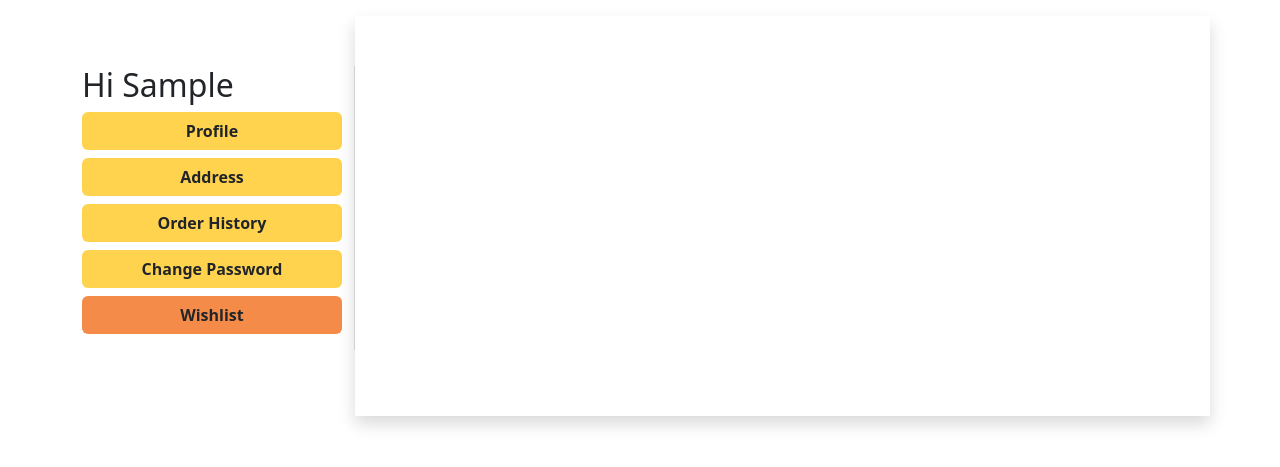
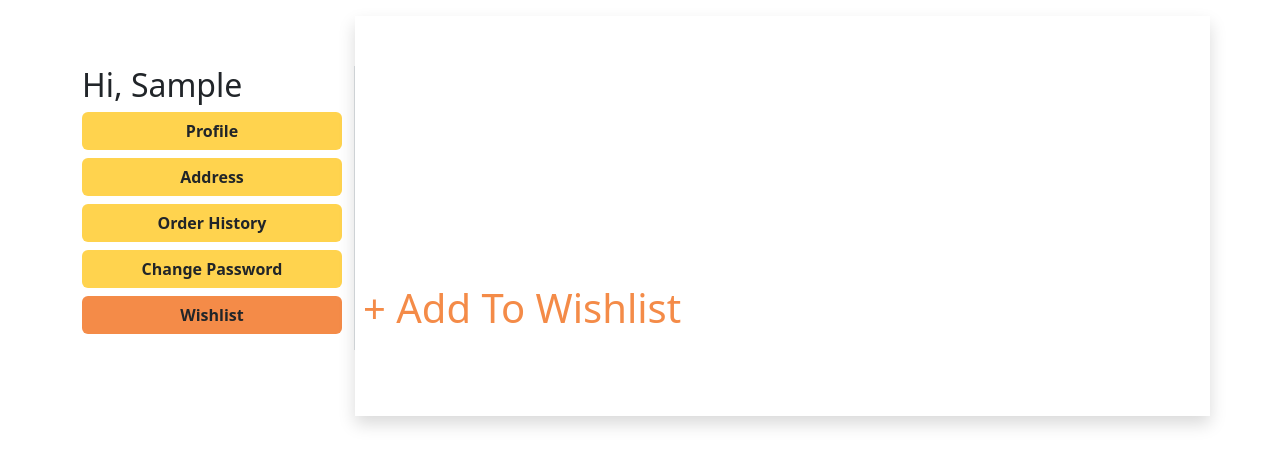
Before and after one commit to sreenath-pydev/PawsomePicks_E-com, a Django app: page /wishlist/ in a window 1280 px wide. Shown: the part 132-599 px from the top of the page. Run offline with Django 5.2, Linux system fonts and the light colour scheme; the visitor is signed in with stand-in values (Sample User, id 1); data that the repository does not hold is empty; some libraries are stand-ins or nearby versions.

Commit message:
Updated Wishlist page: - Display username without numbers. - Added condition to check if wishlist is empty. - Integrated 'Remove from Wishlist' button with a custom style and icon.

```diff
--- a/Ecom_project/app/templates/app/wishlist.html
+++ b/Ecom_project/app/templates/app/wishlist.html
@@ -1,5 +1,6 @@
 {% extends "app/base.html" %}
 {% load static %}
+{% load custom_filters %}
 {% block title %}Wishlist{% endblock title %}
 
 {% block main-content %}
@@ -10,7 +11,7 @@
         <!-- Sidebar Options -->
         <div class="col-sm-3 border-end">
             <!-- User Name -->
-        <h2>Hi <span class="text-capitalize">{{ request.user }}</span></h2>
+            <h2>Hi, <span class="text-capitalize">{{ request.user.username|remove_numbers }}</span></h2>
             <ul class="list-unstyled">
                 <li class="d-grid">
                     <a href="{% url 'profile' %}" class="btn btn-profile mb-2"><b>Profile</b></a>
@@ -32,6 +33,7 @@
 
         <!-- Main Content Area -->
         <div class=" col-sm-9 mt-3 shadow p-2" style="overflow-y: auto; max-height: 400px;">
+            {% if wishlist %}
             {% for items in wishlist %}
             <div class="col-12 mb-4">
                 <div class="card shadow-sm ">
@@ -56,12 +58,17 @@
                                     <input type="hidden" name="prod_id" value="{{ items.product.id }}">
                                     <button type="submit" class="btn btn buy-now shadow py-2"><b>Buy Now</b></button>
                                 </form>
+                                <!-- Remove Button -->
+                                <a href="{% url 'RemoveWishlist' prod_id=items.product.id %}" class="btn btn-wishlist-remove"><i class="fas fa-times fa-2xl" style="color:red;"></i></a>
                             </div>
                         </div>
                     </div>
                 </div>
             </div>
             {% endfor %}
+            {% else %}
+            <h1 style="margin-top:260px; color:#f48b48">+ Add To Wishlist</h1>
+            {% endif %}
         </div>
     </div>
 </div>
--- a/Ecom_project/app/urls.py
+++ b/Ecom_project/app/urls.py
@@ -32,6 +32,7 @@ urlpatterns = [
     path('wishlist/',views.Wishlists,name='wishlist'),
     path('pluswishlist/', views.PulsWishlist,name='pluswishlist'),
     path('minuswishlist/', views.MinusWishlist,name='minuswishlist'),
+    path('RemoveWishlist/<int:prod_id>/', views.RemoveWishlist, name='RemoveWishlist'),
    # checkout section
     path('invoice/<int:order_id>/', views.invoice, name='invoice'),
     path('checkout/', views.CheckOutView.as_view(), name='checkout'),
--- a/Ecom_project/app/views.py
+++ b/Ecom_project/app/views.py
@@ -73,6 +73,14 @@ class ProductDetailsView(View):
         thumbnail_images = ProductImage.objects.filter(product=product)
         return render(request, 'app/product_detail.html', locals())
 
+# wishlist
+def Wishlists(request):
+    if request.user.is_authenticated:
+            totalitems = len(Cart.objects.filter(user=request.user))
+            wishlistitems = len(Wishlist.objects.filter(user=request.user))
+    wishlist = Wishlist.objects.filter(user=request.user)
+    return render(request,"app/wishlist.html",locals())
+
 # Add to wishlist
 def PulsWishlist(request):
     if request.method=="GET":
@@ -84,6 +92,13 @@ def PulsWishlist(request):
             'massage':'wishlist added successfully'
         }
     return JsonResponse(data)
+# Remove option from wishlist page
+def RemoveWishlist(request, prod_id):
+    if request.method == "GET":
+            product = Products.objects.get(id=prod_id)
+            user = request.user
+            Wishlist.objects.filter(user=user, product=product).delete()
+    return redirect('wishlist')
 
 # Remove From wishlist
 def MinusWishlist(request):
@@ -434,14 +449,6 @@ def invoice(request,order_id):
     }
     return render(request, 'app/invoice.html', context)
 
-# wishlist
-def Wishlists(request):
-    if request.user.is_authenticated:
-            totalitems = len(Cart.objects.filter(user=request.user))
-            wishlistitems = len(Wishlist.objects.filter(user=request.user))
-    wishlist = Wishlist.objects.filter(user=request.user)
-    return render(request,"app/wishlist.html",locals())
-
 # search
 def search_products(request):
     searched = request.GET['searched']
```
